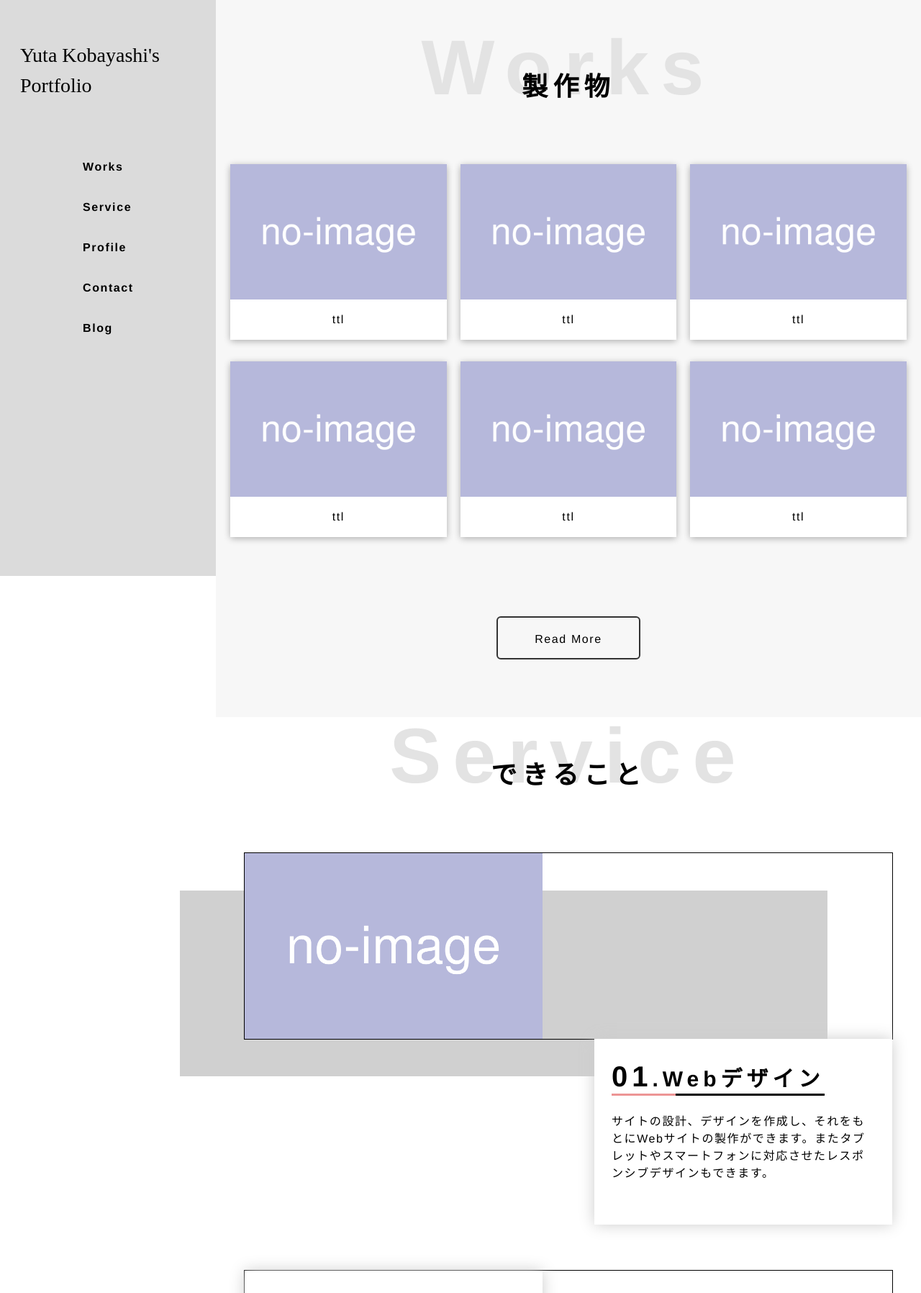
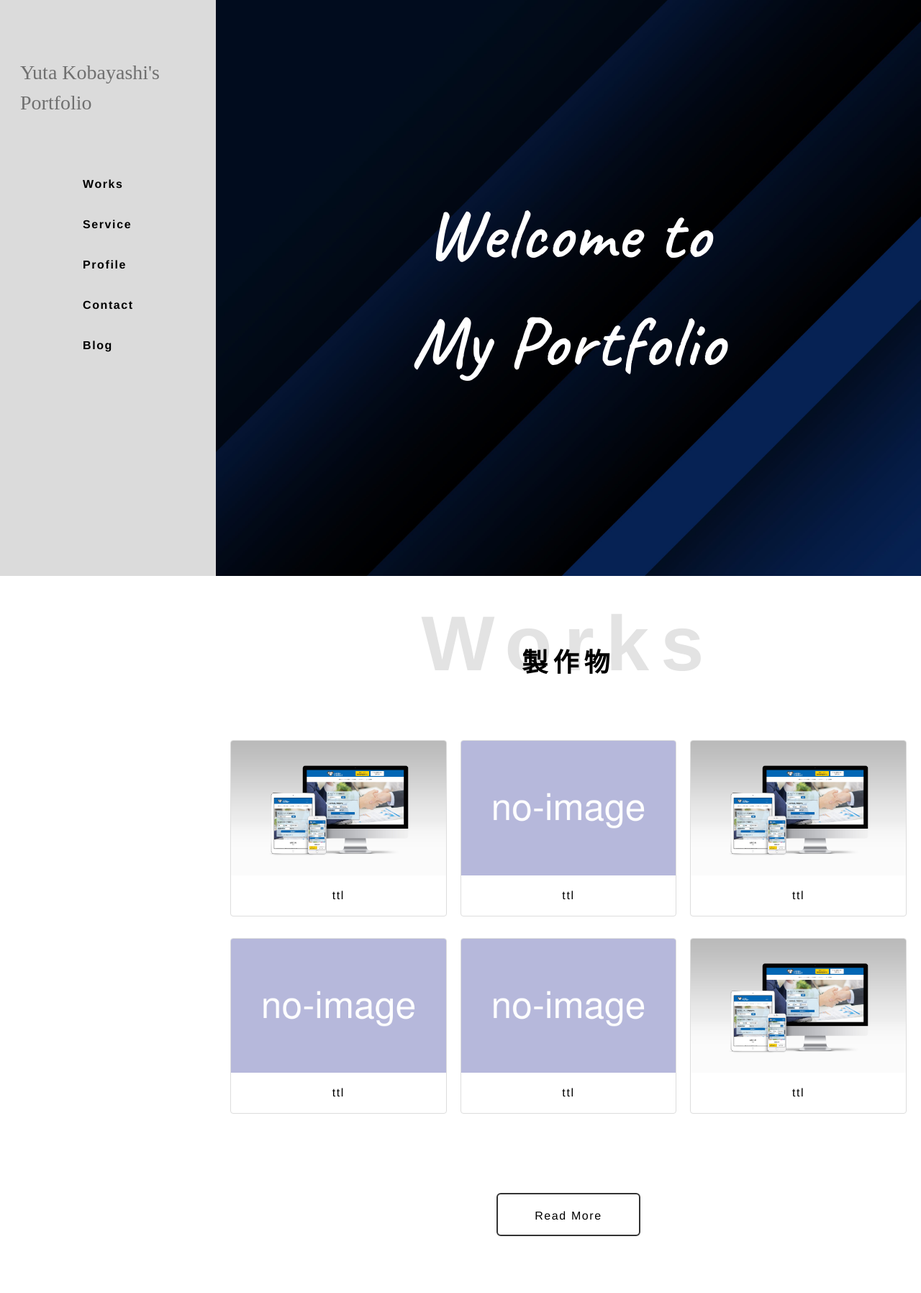
Before and after one commit to kbo580/new-portfolio, a PHP site: page / in a window 1280 px wide. Shown: the top 1796 px of the page at 72% size. Run offline with PHP 8.4, Linux system fonts and the light colour scheme; style sheets or scripts are compiled from the project's sources.

Commit message:
Add files via upload

```diff
--- a/css/styles.css
+++ b/css/styles.css
@@ -104,16 +105,16 @@ section:nth-child(odd) {
   section {
     padding: 40px 0 80px;
   }
-  .pc-sidebar-wrapper {
+  .pc-wrapper {
     display: -webkit-box;
     display: -ms-flexbox;
     display: flex;
     position: relative;
   }
-  .pc-sidebar-wrapper header {
+  .pc-wrapper header {
     width: 300px;
   }
-  .pc-sidebar-wrapper .contents-wrapper {
+  .pc-wrapper .contents-wrapper {
     -webkit-box-flex: 1;
         -ms-flex: 1;
             flex: 1;
@@ -136,6 +137,7 @@ section:nth-child(odd) {
 /* ------------------------------------ */
 header {
   background-color: #DBDBDB;
+  padding: 24px 0;
 }
 
 header h1 {
@@ -144,10 +146,10 @@ header h1 {
   margin-bottom: 24px;
   font-family: "Hiragino Kaku Gothic ProN";
   letter-spacing: normal;
+  color: #707070;
 }
 
 .header-nav {
-  padding-bottom: 24px;
   margin: 0 auto;
 }
 
@@ -168,7 +170,11 @@ header h1 {
   header {
     position: fixed;
     height: 100vh;
-    z-index: 1;
+    width: 300px;
+    z-index: 100;
+  }
+  header .inner {
+    padding: 0;
   }
   header h1 {
     font-size: 28px;
@@ -216,9 +233,32 @@ footer .copy {
 /* ------------------------------------ */
 /* メインビジュアル */
 /* ------------------------------------ */
+.mv {
+  background: url(../images/mv-6.jpeg) center/cover no-repeat;
+  width: 100%;
+  height: 500px;
+  position: relative;
+}
+
+.mv .mv-text {
+  color: #fff;
+  font-size: 70px;
+  position: absolute;
+  width: 100%;
+  text-align: center;
+  font-family: 'Caveat', cursive;
+  top: 50%;
+  left: 50%;
+  -webkit-transform: translate(-50%, -50%);
+          transform: translate(-50%, -50%);
+}
+
 @media (min-width: 900px) {
   .mv {
     height: 100vh;
+  }
+  .mv .mv-text {
+    font-size: 100px;
   }
 }
 
@@ -239,13 +279,15 @@ footer .copy {
 }
 
 .works-wrapper .items-wrapper .item-card {
+  width: 100%;
+  border: 1px solid #ddd;
   border-radius: 4px;
-  width: 100%;
-  -webkit-box-shadow: 0 2px 10px 0 rgba(0, 0, 0, 0.3);
-          box-shadow: 0 2px 10px 0 rgba(0, 0, 0, 0.3);
+  background-color: #fff;
+  overflow: hidden;
 }
 
 .works-wrapper .items-wrapper .item-card a {
+  border-radius: 4px;
   display: block;
   width: 100%;
 }
@@ -271,7 +313,6 @@ footer .copy {
 .works-wrapper .items-wrapper .item-card .work-title {
   text-align: center;
   padding: 1em 0;
-  background-color: #fff;
 }
 
 @media (min-width: 575px) {
@@ -345,14 +390,11 @@ footer .copy {
 }
 
 @media (min-width: 900px) {
-  .service {
-    padding: 0 4%;
+  .service .service-wrapper {
+    width: 100%;
+    margin: 0 auto;
     max-width: 1100px;
-    margin: 0 auto;
-  }
-  .service .service-wrapper {
     height: 260px;
-    border: 1px solid #000;
     margin-bottom: 320px;
     display: -webkit-box;
     display: -ms-flexbox;
@@ -361,22 +403,25 @@ footer .copy {
         -ms-flex-pack: justify;
             justify-content: space-between;
     position: relative;
+    z-index: 1;
   }
   .service .service-wrapper:before {
-    content: " ";
+    content: "";
     position: absolute;
     background-color: #d0d0d0;
-    width: 100%;
+    width: 80%;
     height: 100%;
     z-index: -1;
-    right: 10%;
-    top: 20%;
+    left: 10%;
+    top: 50%;
   }
   /*画像*/
   .service-image-wrapper {
     margin-bottom: 0px;
-    width: 46%;
+    width: 48%;
     height: 100%;
+    -webkit-box-shadow: 0 0 20px #ccc;
+            box-shadow: 0 0 20px #ccc;
   }
   .service-image-wrapper img {
     height: 100%;
@@ -384,10 +429,25 @@ footer .copy {
     -o-object-fit: cover;
        object-fit: cover;
   }
+  .service-wrapper.odd .service-image-wrapper {
+    margin-right: 80px;
+  }
+  .service-wrapper.odd .service-text-wrapper {
+    top: 100%;
+    position: relative;
+  }
+  .service-wrapper.even .service-image-wrapper {
+    margin-left: 80px;
+    -webkit-box-ordinal-group: 2;
+        -ms-flex-order: 1;
+            order: 1;
+    top: 100%;
+    position: relative;
+  }
   /* テキスト */
   .service-text-wrapper {
     padding: 32px 24px;
-    width: 46%;
+    width: 50%;
   }
   .service-text-wrapper .service-title {
     margin-bottom: 24px;
@@ -395,20 +455,6 @@ footer .copy {
   }
   .service-text-wrapper .service-title span {
     font-size: 40px;
-  }
-  .service-wrapper.odd .service-text-wrapper {
-    top: 100%;
-    position: relative;
-  }
-  .service-wrapper.even {
-    -webkit-box-orient: horizontal;
-    -webkit-box-direction: reverse;
-        -ms-flex-direction: row-reverse;
-            flex-direction: row-reverse;
-  }
-  .service-wrapper.even figure {
-    top: 100%;
-    position: relative;
   }
 }
 
--- a/css/styles.scss
+++ b/css/styles.scss
@@ -120,7 +119,8 @@ section:nth-child(odd){
   section{
     padding: 40px 0 80px;
   }
-  .pc-sidebar-wrapper{
+
+  .pc-wrapper{
     display: flex;
     position: relative;
 
@@ -155,17 +155,18 @@ section:nth-child(odd){
 /* ------------------------------------ */
 header{
   background-color: #DBDBDB;
+  padding: 24px 0;
   h1{
     font-size: 24px;
     font-weight: 300;
     margin-bottom: 24px;
     font-family: "Hiragino Kaku Gothic ProN";
     letter-spacing: normal;
+    color: #707070;
   }
 }
 
 .header-nav{
-  padding-bottom: 24px;
   margin: 0 auto;
   ul{
     display: flex;
@@ -182,7 +183,11 @@ header{
   header{
     position: fixed;
     height: 100vh;
-    z-index:  1;
+    width: 300px;
+    z-index: 100;
+    .inner{
+      padding: 0;
+    }
     h1{
       font-size: 28px;
       padding: 2em 1em;
@@ -239,14 +253,30 @@ footer{
 /* メインビジュアル */
 /* ------------------------------------ */
 .mv{
-
+  background: url(../images/mv-6.jpeg) center / cover no-repeat;
+  width: 100%;
+  height: 500px;
+  position: relative;
+  .mv-text{
+    color: #fff;
+    font-size: 70px;
+    position: absolute;
+    width: 100%;
+    text-align: center;
+    font-family: 'Caveat', cursive;
+    top: 50%;
+    left: 50%;
+    transform: translate(-50%, -50%);
+  }
 }
 
 @media (min-width: 900px) {
   .mv{
     height: 100vh;
+    .mv-text{
+      font-size: 100px;
     }
-
+  }
 }
 /* ------------------------------------ */
 /* works */
@@ -259,13 +289,17 @@ footer{
     flex-wrap: wrap;
     justify-content: space-between;
     row-gap: 30px;
+    // border: 2px solid #fc2;
 
     .item-card{
+      width: 100%;
+      border: 1px solid #ddd;
       border-radius: 4px;
-      width: 100%;
-      box-shadow: 0 2px 10px 0 rgba(0, 0, 0, 0.3);
+      background-color: #fff;
+      overflow: hidden;
 
       a{
+        border-radius: 4px;
         display: block;
         width: 100%;
       }
@@ -289,7 +323,6 @@ footer{
       .work-title{
         text-align: center;
         padding: 1em 0;
-        background-color: #fff;
       }
     }
   }
@@ -337,6 +370,7 @@ footer{
 /* service */
 /* ------------------------------------ */
 .service{
+  width: 100%;
   .service-wrapper{
     margin-bottom: 30px;
   }
@@ -386,49 +419,68 @@ footer{
 
 @media (min-width: 900px) {
   .service{
-    padding: 0 4%;
+    .service-wrapper{
+      width: 100%;
+      margin: 0 auto;
       max-width: 1100px;
-    margin: 0 auto;
-    .service-wrapper{
       height: 260px;
-      border: 1px solid #000;
+      // border: 1px solid #000;
       margin-bottom: 320px;
       display: flex;
       justify-content: space-between;
       position: relative;
-      // align-items: center;
+      z-index: 1;
 
       &:before{
-        content: " ";
+        content: "";
         position: absolute;
         background-color: #d0d0d0;
-        width: 100%;
+        width: 80%;
         height:100%;
         z-index: -1;
-        right: 10%;
-        top: 20%;
+        left: 10%;
+        top: 50%;
       }
     }
-
   }
 
   /*画像*/
   .service-image-wrapper{
     margin-bottom: 0px;
-    width: 46%;
+    width: 48%;
     height: 100%;
+    box-shadow: 0 0 20px #ccc;
     img{
       height: 100%;
       width: 100%;
       object-fit: cover;
     }
-    // height: 260px;
+  }
+
+  .service-wrapper.odd{
+    .service-image-wrapper{
+      margin-right: 80px;
+    }
+
+    .service-text-wrapper{
+      top: 100%;
+      position: relative;
+    }
+  }
+
+  .service-wrapper.even{
+    .service-image-wrapper{
+      margin-left: 80px;
+      order: 1;
+      top: 100%;
+      position: relative;
+    }
   }
 
   /* テキスト */
   .service-text-wrapper{
     padding: 32px 24px;
-    width: 46%;
+    width: 50%;
 
     .service-title{
       margin-bottom: 24px;
@@ -436,29 +488,11 @@ footer{
       span{
         font-size: 40px;
       }
-
     }
 
     .service-text{
     }
   }
-
-  .service-wrapper.odd{
-    .service-text-wrapper{
-      top: 100%;
-      position: relative;
-    }
-  }
-  .service-wrapper.even{
-    flex-direction: row-reverse;
-    figure{
-      top: 100%;
-      position: relative
-
-    }
-  }
-
-
 }
 /* ------------------------------------ */
 /* profile */
--- a/index.html
+++ b/index.html
@@ -6,13 +6,17 @@
   <link rel="stylesheet" href="css/styles.css">
   <link rel="stylesheet" href="css/styles.scss">
   <link rel="stylesheet" href="https://use.fontawesome.com/releases/v5.15.4/css/all.css">
+  <link rel="preconnect" href="https://fonts.googleapis.com">
+  <link rel="preconnect" href="https://fonts.gstatic.com" crossorigin>
+  <link href="https://fonts.googleapis.com/css2?family=Caveat:wght@600&display=swap" rel="stylesheet">
+
   <title></title>
 </head>
 
 <body>
-  <div class="pc-sidebar-wrapper">
-
+  <div class="pc-wrapper"><!--サイドバー用-->
     <header>
+      <div class="inner">
         <h1><a href="#">Yuta Kobayashi's<br>Portfolio</a></h1>
 
         <nav class="header-nav">
@@ -24,14 +28,16 @@
             <li><a href="">Blog</a></li>
           </ul>
         </nav>
+        <!-- /header-nav -->
+      </div>
     </header>
 
     <div class="contents-wrapper">
 
       <main>
-        <!-- <div class="mv">
-
-        </div> -->
+        <div class="mv">
+          <p class="mv-text">Welcome to<br>My Portfolio</p>
+        </div>
 
         <section class="works" id="works">
           <div class="section-heading-warpper">
@@ -46,7 +52,25 @@
                 <li class="item-card">
                   <a href="">
                     <div class="work-image">
+                      <img src="images/works-img.jpg" alt="">
+                    </div>
+                    <p class="work-title">ttl</p>
+                  </a>
+                </li>
+
+                <li class="item-card">
+                  <a href="">
+                    <div class="work-image">
                       <img src="images/no-image.png" alt="">
+                    </div>
+                    <p class="work-title">ttl</p>
+                  </a>
+                </li>
+
+                <li class="item-card">
+                  <a href="">
+                    <div class="work-image">
+                      <img src="images/works-img.jpg" alt="">
                     </div>
                     <p class="work-title">ttl</p>
                   </a>
@@ -73,25 +97,7 @@
                 <li class="item-card">
                   <a href="">
                     <div class="work-image">
-                      <img src="images/no-image.png" alt="">
-                    </div>
-                    <p class="work-title">ttl</p>
-                  </a>
-                </li>
-
-                <li class="item-card">
-                  <a href="">
-                    <div class="work-image">
-                      <img src="images/no-image.png" alt="">
-                    </div>
-                    <p class="work-title">ttl</p>
-                  </a>
-                </li>
-
-                <li class="item-card">
-                  <a href="">
-                    <div class="work-image">
-                      <img src="images/no-image.png" alt="">
+                      <img src="images/works-img.jpg" alt="">
                     </div>
                     <p class="work-title">ttl</p>
                   </a>
@@ -116,7 +122,7 @@
           <!-- service-wrapperここから -->
           <div class="service-wrapper odd">
             <figure class="service-image-wrapper fadeInLeftTrigger">
-              <img src="images/no-image.png" alt="">
+              <img src="images/mv-3.jpeg" alt="">
             </figure>
 
             <!-- service-text-wrapperここから -->
@@ -135,7 +141,7 @@
           <!-- service-wrapperここから -->
           <div class="service-wrapper even">
             <figure class="service-image-wrapper fadeInRightTrigger">
-              <img src="images/no-image.png" alt="">
+              <img src="images/works-img.jpg" alt="">
             </figure>
 
             <!-- service-text-wrapperここから -->
@@ -154,7 +160,7 @@
           <!-- service-wrapperここから -->
           <div class="service-wrapper odd">
             <figure class="service-image-wrapper fadeInLeftTrigger">
-              <img src="images/no-image.png" alt="">
+              <img src="images/mv-1.jpeg" alt="">
             </figure>
 
             <!-- service-text-wrapperここから -->
@@ -199,10 +205,13 @@
             <h2 class="section-heading">Contact</h2>
             <p class="ja-title">お問い合わせ</p>
           </div>
+
           <div class="inner">
+
 
             <!-- form-wrapperここから -->
             <div class="form-wrapper">
+              <p>お仕事のご相談や採用のお話など、<br>何でもお気軽にお問い合わせください。</p>
 
               <div class="form-parts">
                 <div class="label-wrapper"><span class="label must">必須</span><label for="name">お名前</label></div>
@@ -223,14 +232,12 @@
                 <div class="label-wrapper"><span class="label must">任意</span><label for="textarea">お問い合わせ内容</div></label>
                 <textarea type="text" id="textarea" placeholder="ご自由にお書きください"></textarea>
               </div>
+              <div class="form-parts">
+                <input type="submit" value="送信" class="btn"></input>
+              </div>
 
-              <span><input type="submit" value="送信"></span>
             </div>
             <!-- form-wrapperここまで -->
-
-            <p>お仕事のご相談や採用のお話など、<br>
-            何でもお気軽にお問い合わせください。</p>
-            <div class="btn"><a href="#">お問い合わせ</a></div>
 
           </div>
         </section>
@@ -239,11 +246,17 @@
 
       <footer>
         <p class="copy">&copy; Yuta Kobayashi</p>
+
+        <div class="to-top" id="toTop">
+          <img src="images/to-top.png" alt="topへ戻る">
+        </div>
       </footer>
-    </div>
-    <!-- こんてんつ -->
 
     </div>
+    <!-- /contents-wrapper -->
+
+  </div>
+  <!-- /pc-wrapper -->
 
 
   <script src="https://ajax.googleapis.com/ajax/libs/jquery/3.6.0/jquery.min.js"></script>
--- /dev/null
+++ b/js/main.js
@@ -0,0 +1,57 @@
+jQuery(function(){
+
+  $('.item-card').hover(function(){
+    $(this).find('img').css('transform','scale(1.1, 1.1)');
+  },function(){
+    $(this).find('img').css('transform','scale(1, 1)');
+  });
+
+  var mvHight = $('.mv').outerHeight(true);
+
+  // $(window).on('scroll', function(){
+  //   if($(this).scrollTop()>= headerHight){
+  //     $('header').addClass('fixed');
+  //   }
+  //   else{
+  //     $('header').removeClass('fixed');
+  //   }
+  // });
+
+  $('.header-nav ul li a').on('click', function(){
+    var id =$(this).attr('href');
+    var pos = $(id).offset().top;
+    $('html, body').animate({'scrollTop': pos}, 300);
+  });
+
+  // ボタンを隠す
+  $('#toTop').hide();
+
+  //画面をスクロールしたらフェードイン
+  $(window).scroll(function(){
+    if($(this).scrollTop()>mvHight){
+      $('#toTop').fadeIn(400);
+    }
+    else{
+      $('#toTop').fadeOut(400);
+    }
+  });
+
+  //「topへ戻る」ボタンを押すとtopから0の地点へスクロールする
+  $('#toTop').click(function(){
+    $('html,body').animate({'scrollTop':0},500);
+
+    $(this).animate({'bottom':'10%'},300,function(){
+      $(this).animate({'bottom': '6%'},300)
+    });
+    return false;
+  });
+
+
+
+
+
+
+
+
+
+});
```
Also changed, not shown: other parts of css/styles.css (+102 -83 lines), other parts of css/styles.scss (+105 -68 lines), images/mv-1.jpeg (added), images/mv-2.jpeg (added), images/mv-3.jpeg (added), images/mv-4.jpeg (added), images/mv-5.jpeg (added), images/mv-6.jpeg (added), images/to-top.png (added), images/works-img.jpg (added), 1 other file. Lines whose indentation alone changed are shown as unchanged.
